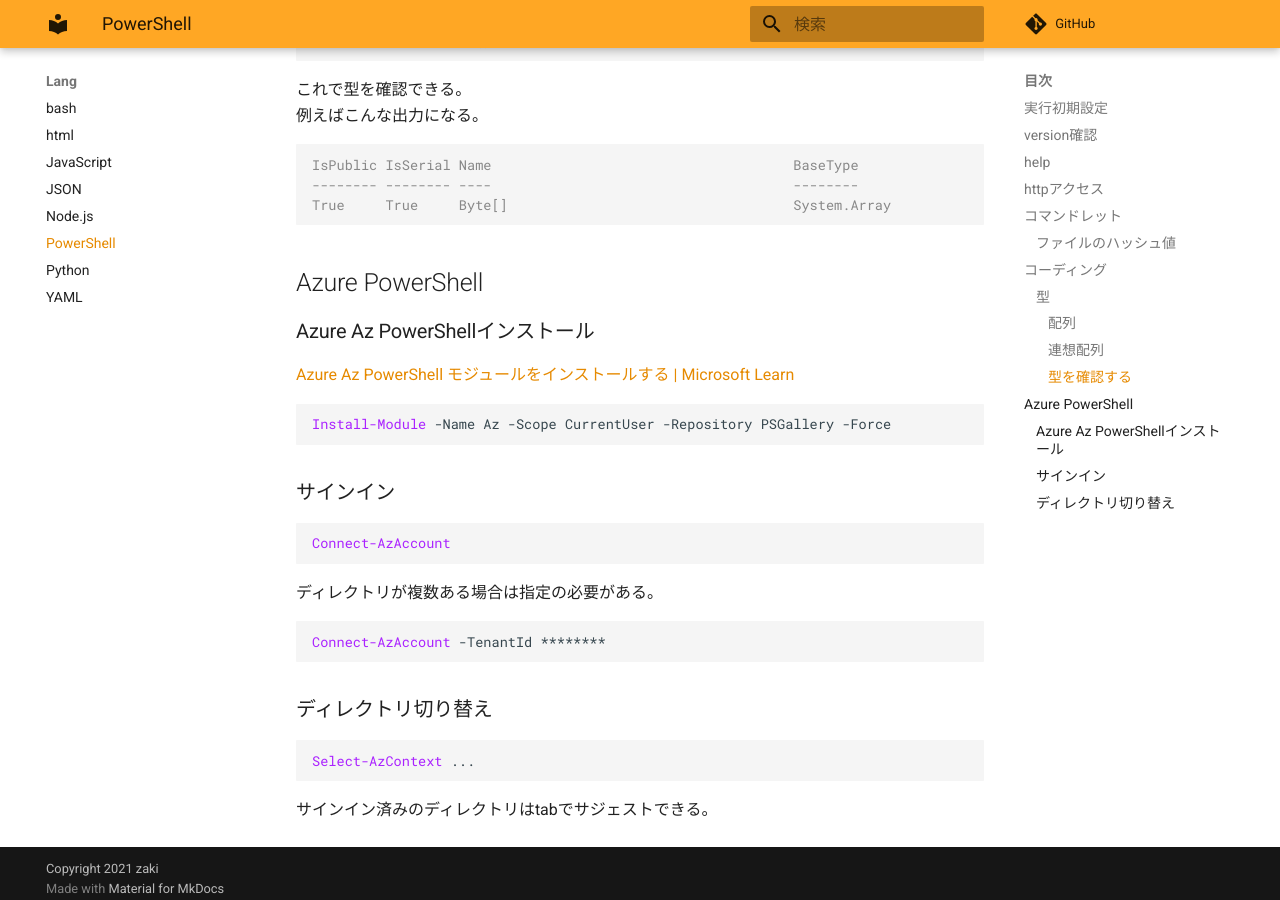
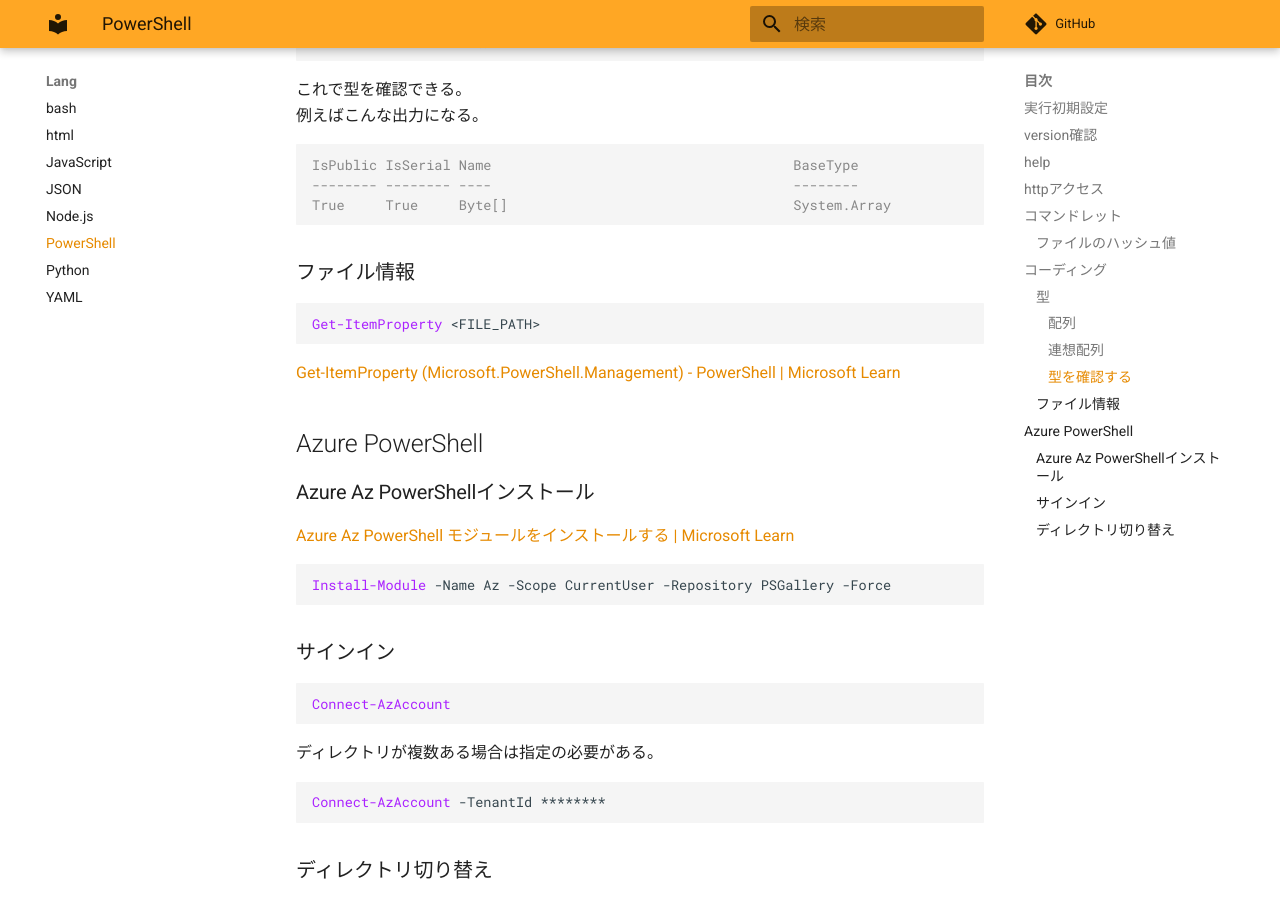
Before and after one commit to zaki-lknr/docs, an MkDocs documentation site: the page built from docs/lang/powershell.md, in a window 1280 px wide and 900 px high, scrolled down 2036 px. Built offline with MkDocs 1.6.1 and Material for MkDocs 9.7.7, drawn with Linux system fonts in a browser that asks for light colours; comment, search, counter and statistics services are not loaded.

Commit message:
add: lang/powershell: ファイル情報

````diff
--- a/docs/lang/powershell.md
+++ b/docs/lang/powershell.md
@@ -104,6 +104,14 @@ IsPublic IsSerial Name                                     BaseType
 True     True     Byte[]                                   System.Array
 ```
 
+### ファイル情報
+
+```ps1
+Get-ItemProperty <FILE_PATH>
+```
+
+[Get-ItemProperty (Microsoft.PowerShell.Management) - PowerShell | Microsoft Learn](https://learn.microsoft.com/ja-jp/powershell/module/microsoft.powershell.management/get-itemproperty?view=powershell-7.5)
+
 ## Azure PowerShell
 
 ### Azure Az PowerShellインストール
````
